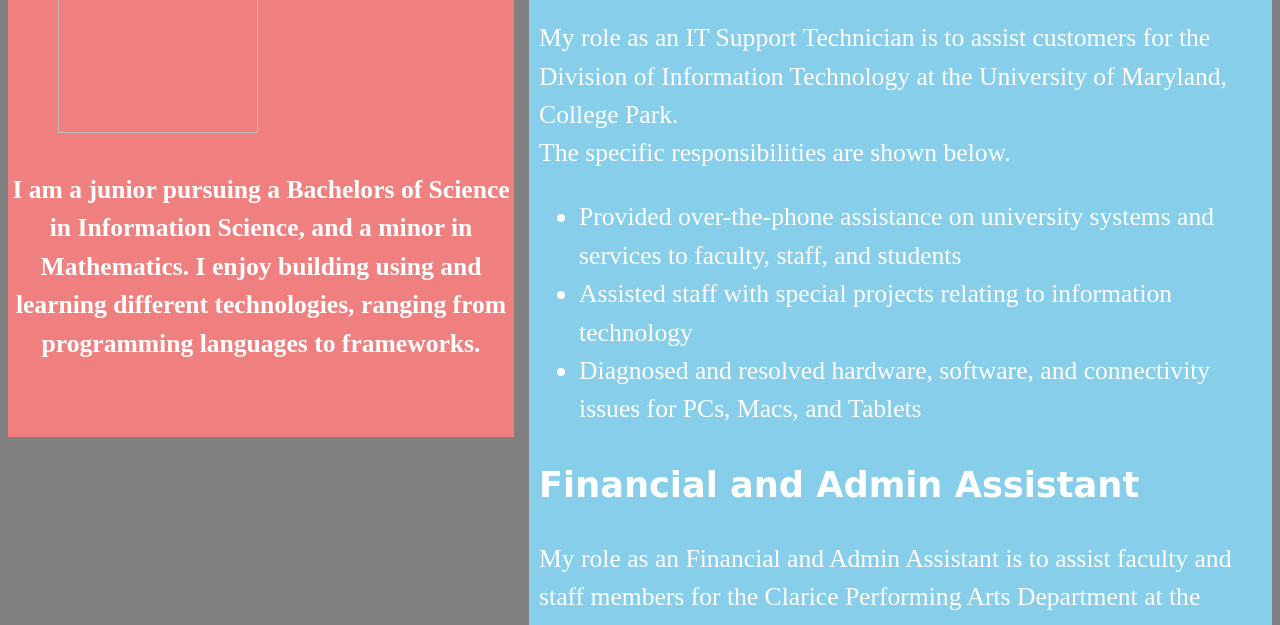
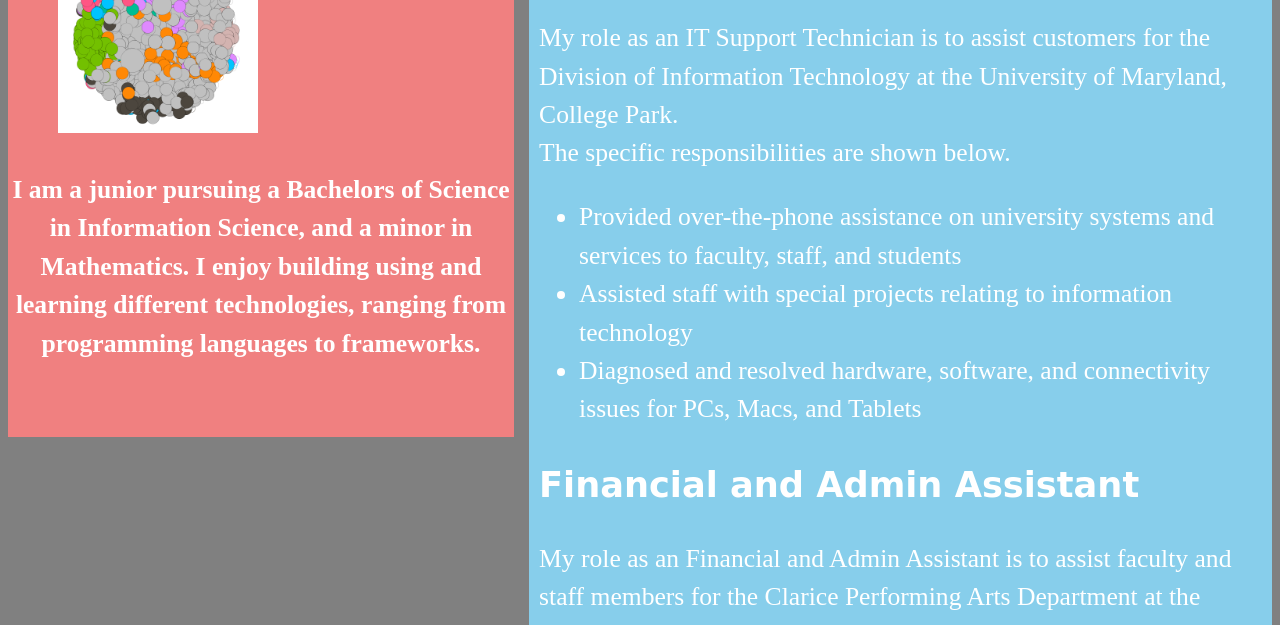
Before and after one commit to ytang913/Simple-Portfolio, a plain HTML site: page index.html in a window 1280 px wide. Shown: the part 475-1100 px from the top of the page. Drawn offline with Linux system fonts and the light colour scheme; a web font is replaced by a local one.

Commit message:
Update index.html

```diff
--- a/index.html
+++ b/index.html
@@ -17,7 +17,7 @@
     <main>
       <div class= "wrapper">
         <h1>About Me</h1>
-        <img src = "images/gephi-sphere.png">
+        <img src = "images/gephi sphere.png">
         <h4>I am a junior pursuing a Bachelors of Science in Information Science, and
           a minor in Mathematics. I enjoy building using and learning different technologies,
           ranging from programming languages to frameworks.
```
